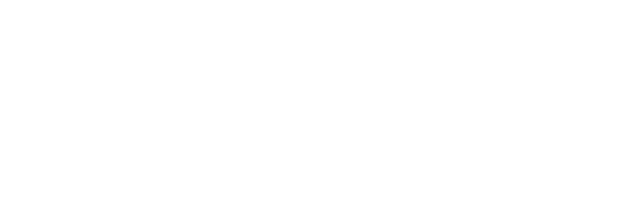
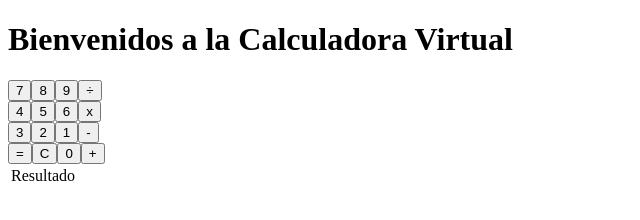
Before and after one commit to AgustinLieutier/calculadora, a plain HTML site: page index.html in a window 1280 px wide. Shown: the whole page, without its empty margins (0-640 px from the left). Drawn offline with Linux system fonts and the light colour scheme.

Commit message:
calculadora html

```diff
--- a/index.html
+++ b/index.html
@@ -7,6 +7,38 @@
     <title>Calculadora</title>
 </head>
 <body>
-
+        <h1>Bienvenidos a la Calculadora Virtual</h1>
+        <table>
+        <tr>
+            <td colspan="4"><span id="resultado">Resultado</span></td>
+        </tr>
+        <tr>
+            <button id="7">7</button>
+            <button id="8">8</button>
+            <button id="9">9</button>
+            <button id="/">÷</button>
+            <br>
+        </tr>
+        <tr>
+            <button id="4">4</button>
+            <button id="5">5</button>
+            <button id="6">6</button>
+            <button id="x">x</button>
+            <br>
+        </tr>
+        <tr>
+            <button id="3">3</button>
+            <button id="2">2</button>
+            <button id="1">1</button>
+            <button id="-">-</button>
+            <br>
+        </tr>
+        <tr>
+            <button id="=">=</button>
+            <button id="clear">C</button>
+            <button id="0">0</button>
+            <button id="+">+</button>
+        </tr>
+        </table>
 </body>
 </html>
```
